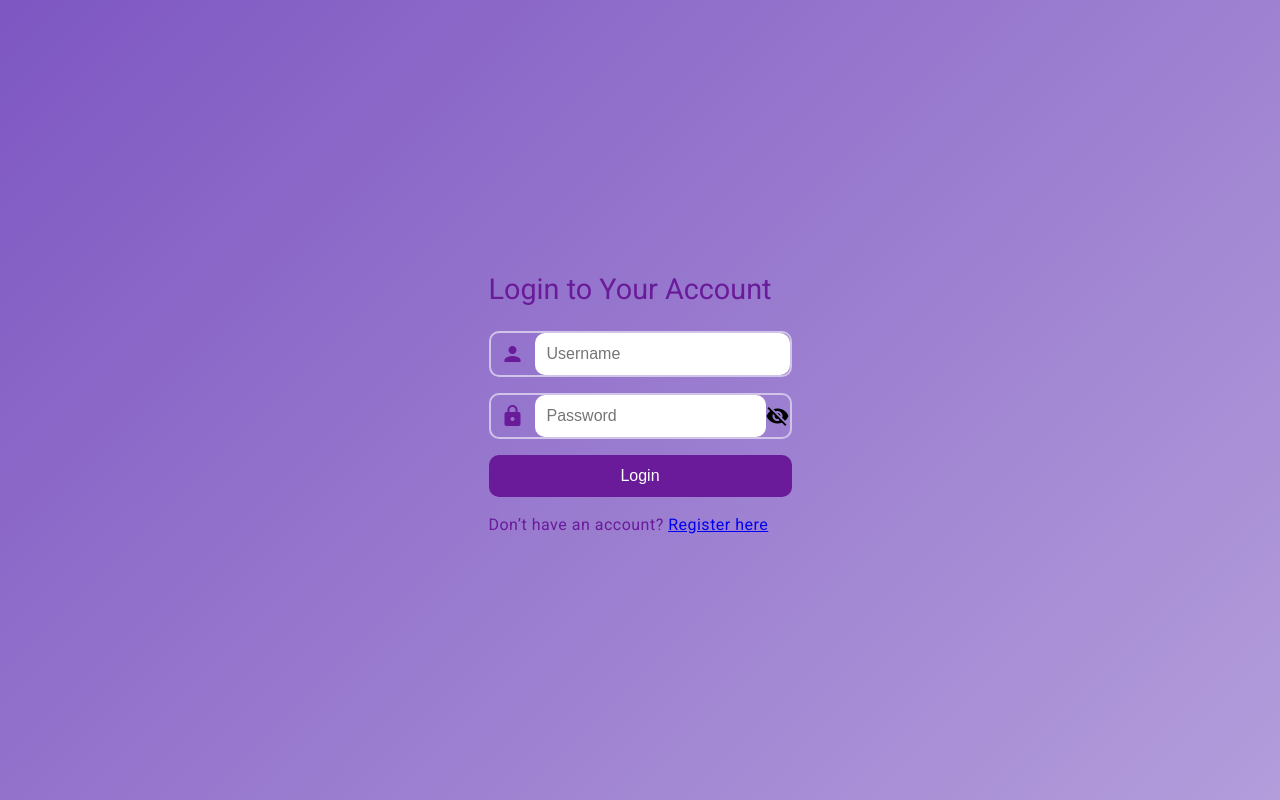
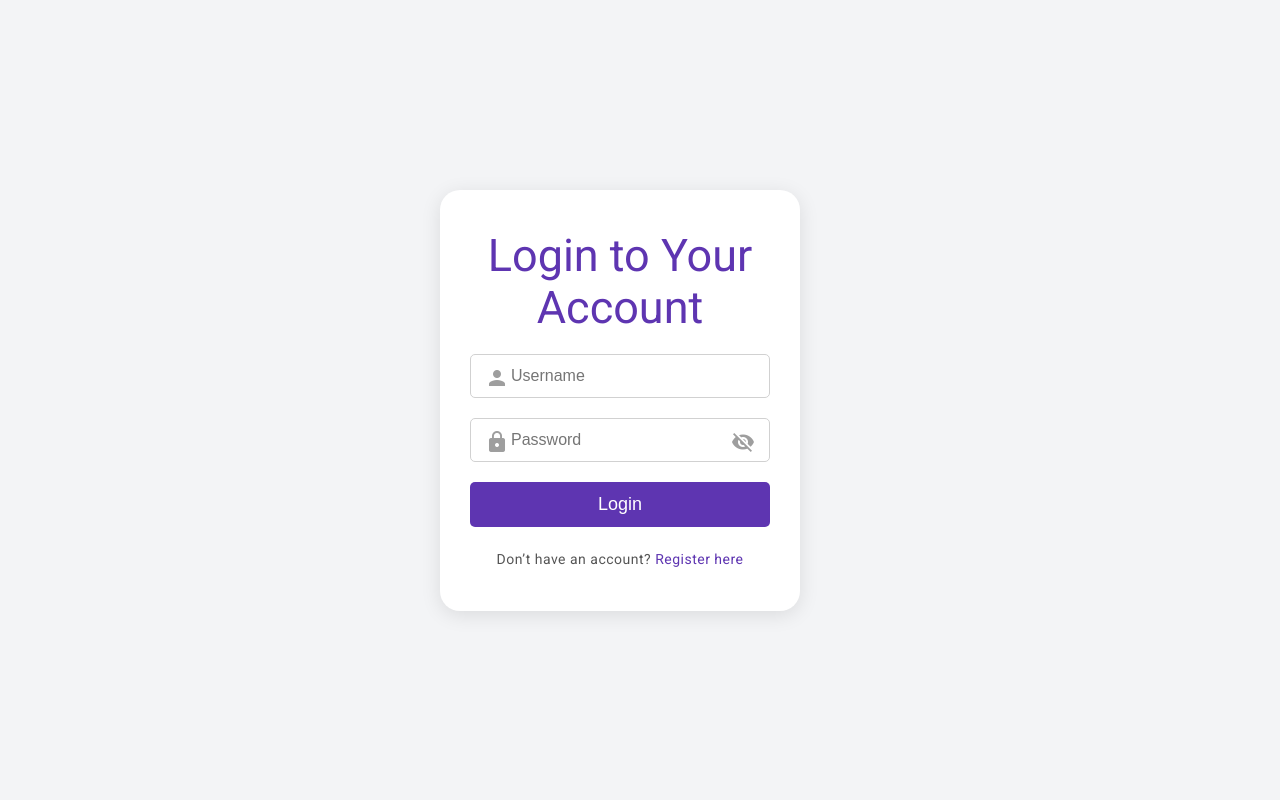
Before and after one commit to sireesha0904/Register-Login-Page, an Angular app in the folder login-register-page/: page /login in a window 1280 px wide. Built offline with nearby package versions, Linux system fonts and the light colour scheme.

Commit message:
updated structures

```diff
--- a/login-register-page/src/app/login/login.component.css
+++ b/login-register-page/src/app/login/login.component.css
@@ -1,99 +1,120 @@
-/* Container for the Login Form */
+/* login.component.css - Styles for Login Component */
+
+/* Login Container */
 .login-container {
-  display: flex;
-  justify-content: center;
-  align-items: center;
-  min-height: 100vh;
-  background: linear-gradient(135deg, #7e57c2, #b39ddb); /* Gradient background */
+  background-color: #ffffff; /* Container Color */
+  border-radius: 20px; /* Rounded Corners */
+  box-shadow: 0 4px 20px rgba(0, 0, 0, 0.1); /* Shadow Effect */
+  padding: 40px 30px; /* Padding Inside the Container */
+  max-width: 400px; /* Maximum Width */
+  width: 90%; /* Responsive Width */
+  transition: transform 0.3s ease; /* Transition Effect on Hover */
 }
 
-/* Login Card */
-.login-card {
-  background: #fff;
-  border-radius: 15px;
-  box-shadow: 0 10px 30px rgba(0, 0, 0, 0.1);
-  padding: 2rem;
-  width: 90%;
-  max-width: 400px;
-  text-align: center;
-  animation: fadeIn 0.5s ease;
+.login-container:hover {
+  transform: scale(1.02); /* Slight Scale Effect on Hover */
 }
 
-/* Heading Style */
-h2 {
-  margin-bottom: 1rem;
-  font-size: 1.8rem;
-  color: #6a1b9a; /* Darker purple */
+/* Form Heading */
+.login-form h2 {
+  color: #5e35b1; /* Dark Purple Color */
+  text-align: center; /* Center Align Text */
+  margin-bottom: 20px; /* Margin Below Heading */
 }
 
-/* Input Group Style */
+/* Input Group */
 .input-group {
-  display: flex;
-  align-items: center;
-  margin-bottom: 1rem;
-  border: 2px solid #d1c4e9; /* Light border */
-  border-radius: 10px;
-  transition: border-color 0.3s, box-shadow 0.3s;
+  position: relative; /* Position Relative for Child Elements */
+  margin-bottom: 20px; /* Space Below Each Input */
 }
 
-/* Input Focus and Hover Effect */
-.input-group:hover, .input-group:focus-within {
-  border-color: #6a1b9a; /* Change border color on hover */
-  box-shadow: 0 0 8px rgba(106, 27, 154, 0.5); /* Glow effect */
+.input-group .icon {
+  position: absolute; /* Position Icon Inside Input */
+  left: 15px; /* Left Position */
+  top: 12px; /* Top Position */
+  color: #9e9e9e; /* Light Gray Color */
 }
 
-/* Icon Style */
-.input-group .icon {
-  color: #6a1b9a;
-  margin: 0 10px; /* Spacing between icon and input */
-  font-size: 1.5rem;
+.input-group input {
+  width: 100%; /* Full Width Input */
+  padding: 12px 15px 12px 40px; /* Padding Inside Input */
+  border: 1px solid #d1d1d1; /* Border Color */
+  border-radius: 5px; /* Rounded Corners */
+  font-size: 16px; /* Font Size */
+  outline: none; /* Remove Outline */
+  transition: border-color 0.3s; /* Transition for Border Color */
 }
 
-/* Input Field Style */
-.input-group input {
-  flex-grow: 1;
-  border: none;
-  outline: none;
-  padding: 0.75rem;
-  font-size: 1rem;
-  color: #333;
-  border-radius: 10px; /* Rounded corners for inputs */
+.input-group input:focus {
+  border-color: #5e35b1; /* Border Color on Focus */
 }
 
-/* Button Style */
-button {
-  width: 100%;
-  padding: 0.75rem;
-  background: #6a1b9a; /* Button color */
-  color: #fff; /* Button text color */
-  border: none;
-  border-radius: 10px;
-  font-size: 1rem;
-  cursor: pointer;
-  transition: background 0.3s, transform 0.2s; /* Button hover effects */
+/* Password Visibility Toggle */
+.toggle-password {
+  position: absolute; /* Position Icon Inside Input */
+  right: 15px; /* Right Position */
+  top: 12px; /* Top Position */
+  cursor: pointer; /* Pointer Cursor */
+  color: #9e9e9e; /* Light Gray Color */
 }
 
-/* Button Hover Effect */
-button:hover {
-  background: #4a0072; /* Darker shade on hover */
-  transform: translateY(-2px); /* Lift effect */
+.toggle-password:hover {
+  color: #5e35b1; /* Dark Purple Color on Hover */
 }
 
-/* Link Style */
-.redirect-link {
-  color: #6a1b9a; /* Link color */
-  margin-top: 1rem;
+/* Button Styles */
+button {
+  width: 100%; /* Full Width Button */
+  padding: 12px; /* Padding Inside Button */
+  background-color: #5e35b1; /* Dark Purple Background */
+  color: #ffffff; /* White Text */
+  border: none; /* Remove Border */
+  border-radius: 5px; /* Rounded Corners */
+  font-size: 18px; /* Font Size */
+  cursor: pointer; /* Pointer Cursor */
+  transition: background-color 0.3s, transform 0.2s; /* Transition Effects */
 }
 
-/* Fade-in Animation */
-@keyframes fadeIn {
-  from { opacity: 0; transform: translateY(20px); }
-  to { opacity: 1; transform: translateY(0); }
+button:hover {
+  background-color: #7e57c2; /* Lighter Purple on Hover */
+  transform: translateY(-2px); /* Slight Lift Effect on Hover */
 }
 
-/* Responsive Design */
+/* Links Container */
+.links-container {
+  text-align: center; /* Center Align Text */
+  margin-top: 20px; /* Space Above Links */
+}
+
+.redirect-link {
+  font-size: 14px; /* Font Size */
+  color: #555; /* Darker Gray Color */
+}
+
+.redirect-link a {
+  color: #5e35b1; /* Dark Purple Color */
+  text-decoration: none; /* No Underline */
+}
+
+.redirect-link a:hover {
+  color: #7e57c2; /* Lighter Purple on Hover */
+}
+
+/* Media Queries for Responsive Design */
 @media (max-width: 600px) {
-  .login-card {
-    padding: 1.5rem;
+  .login-container {
+    padding: 30px 20px; /* Adjust Padding on Smaller Screens */
+  }
+
+  .login-form h2 {
+    font-size: 24px; /* Adjust Font Size on Smaller Screens */
+  }
+
+  button {
+    font-size: 16px; /* Adjust Button Font Size */
+  }
+
+  .input-group input {
+    font-size: 14px; /* Adjust Input Font Size */
   }
 }
--- a/login-register-page/src/app/login/login.component.html
+++ b/login-register-page/src/app/login/login.component.html
@@ -15,7 +15,6 @@
 
     <button type="submit">Login</button>
 
-    <!-- Links Container -->
     <div class="links-container">
       <div class="redirect-link">
         Don’t have an account? <a routerLink="/register">Register here</a>
--- a/login-register-page/src/app/register/register.component.css
+++ b/login-register-page/src/app/register/register.component.css
@@ -4,15 +4,15 @@
   justify-content: center;
   align-items: center;
   min-height: 100vh;
-  background: linear-gradient(135deg, #ab47bc, #e1bee7); /* Gradient background */
+  background: linear-gradient(135deg, #8e24aa, #e1bee7); /* Gradient background */
 }
 
 /* Register Card */
 .register-card {
   background: #fff;
-  border-radius: 15px;
-  box-shadow: 0 10px 30px rgba(0, 0, 0, 0.1);
-  padding: 2rem;
+  border-radius: 20px;
+  box-shadow: 0 10px 30px rgba(0, 0, 0, 0.2);
+  padding: 3rem;
   width: 90%;
   max-width: 400px;
   text-align: center;
@@ -21,8 +21,8 @@
 
 /* Heading Style */
 h2 {
-  margin-bottom: 1rem;
-  font-size: 1.8rem;
+  margin-bottom: 1.5rem;
+  font-size: 2rem;
   color: #8e24aa; /* Darker purple */
 }
 
@@ -30,16 +30,16 @@ h2 {
 .input-group {
   display: flex;
   align-items: center;
-  margin-bottom: 1rem;
+  margin-bottom: 1.5rem;
   border: 2px solid #d1c4e9; /* Light border */
-  border-radius: 10px;
+  border-radius: 25px;
   transition: border-color 0.3s, box-shadow 0.3s;
 }
 
 /* Input Focus and Hover Effect */
 .input-group:hover, .input-group:focus-within {
   border-color: #8e24aa; /* Change border color on hover */
-  box-shadow: 0 0 8px rgba(142, 36, 170, 0.5); /* Glow effect */
+  box-shadow: 0 0 10px rgba(142, 36, 170, 0.5); /* Glow effect */
 }
 
 /* Icon Style */
@@ -54,21 +54,21 @@ h2 {
   flex-grow: 1;
   border: none;
   outline: none;
-  padding: 0.75rem;
+  padding: 1rem;
   font-size: 1rem;
   color: #333;
-  border-radius: 10px; /* Rounded corners for inputs */
+  border-radius: 25px; /* Rounded corners for inputs */
 }
 
 /* Button Style */
 button {
   width: 100%;
-  padding: 0.75rem;
+  padding: 1rem;
   background: #8e24aa; /* Button color */
   color: #fff; /* Button text color */
   border: none;
-  border-radius: 10px;
-  font-size: 1rem;
+  border-radius: 25px;
+  font-size: 1.2rem;
   cursor: pointer;
   transition: background 0.3s, transform 0.2s; /* Button hover effects */
 }
@@ -79,10 +79,12 @@ button:hover {
   transform: translateY(-2px); /* Lift effect */
 }
 
-/* Link Style */
+/* Redirect Link Style */
 .redirect-link {
   color: #8e24aa; /* Link color */
-  margin-top: 1rem;
+  margin-top: 1.5rem;
+  text-decoration: underline;
+  cursor: pointer;
 }
 
 /* Fade-in Animation */
@@ -94,6 +96,6 @@ button:hover {
 /* Responsive Design */
 @media (max-width: 600px) {
   .register-card {
-    padding: 1.5rem;
+    padding: 2rem;
   }
 }
--- a/login-register-page/src/styles.css
+++ b/login-register-page/src/styles.css
@@ -1,10 +1,18 @@
-/* You can add global styles to this file, and also import other style files */
+/* styles.css - Global Styles */
+
+/* Basic Reset */
+* {
+  margin: 0;
+  padding: 0;
+  box-sizing: border-box;
+}
+
 html,
 body {
-  height: 100%;
-  margin: 0;
-  overflow: hidden; /* Prevent scrolling */
+  height: 100%; /* Ensure body takes full height */
+  font-family: "Arial", sans-serif;
+  background-color: #f3f4f6; /* Background Color for Whole App */
+  display: flex;
+  justify-content: center; /* Center Horizontally */
+  align-items: center; /* Center Vertically */
 }
-
-html, body { height: 100%; }
-body { margin: 0; font-family: Roboto, "Helvetica Neue", sans-serif; }
```
